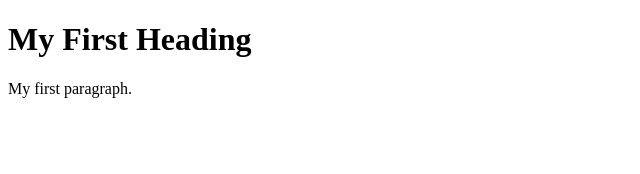
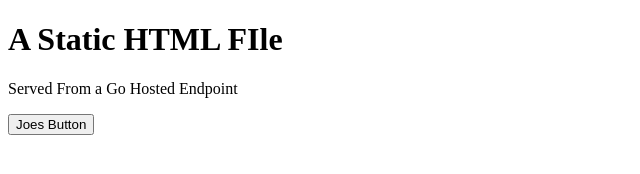
Before and after one commit to JoeFranks1993/JoeLearnsGoLang, a plain HTML site: page ServeStaticFilesToClientExample/content/index.html in a window 1280 px wide. Shown: the whole page, without its empty margins (0-640 px from the left). Drawn offline with Linux system fonts and the light colour scheme.

Commit message:
Adding js file to html file

```diff
--- a/ServeStaticFilesToClientExample/content/index.html
+++ b/ServeStaticFilesToClientExample/content/index.html
@@ -1,9 +1,13 @@
 <!DOCTYPE html>
 <html>
+    <head>
+        <script src="./script.js"></script>
+    </head>
 <body>
 
-<h1>My First Heading</h1>
-<p>My first paragraph.</p>
+<h1>A Static HTML FIle</h1>
+<p>Served From a Go Hosted Endpoint</p>
+<input class="calc_button" type="button" value="Joes Button" onclick="ButtonEventHandler()">
 
 </body>
 </html>
--- /dev/null
+++ b/ServeStaticFilesToClientExample/content/script.js
@@ -0,0 +1,3 @@
+function ButtonEventHandler() {
+    console.log("Button Clicked")
+}
```
